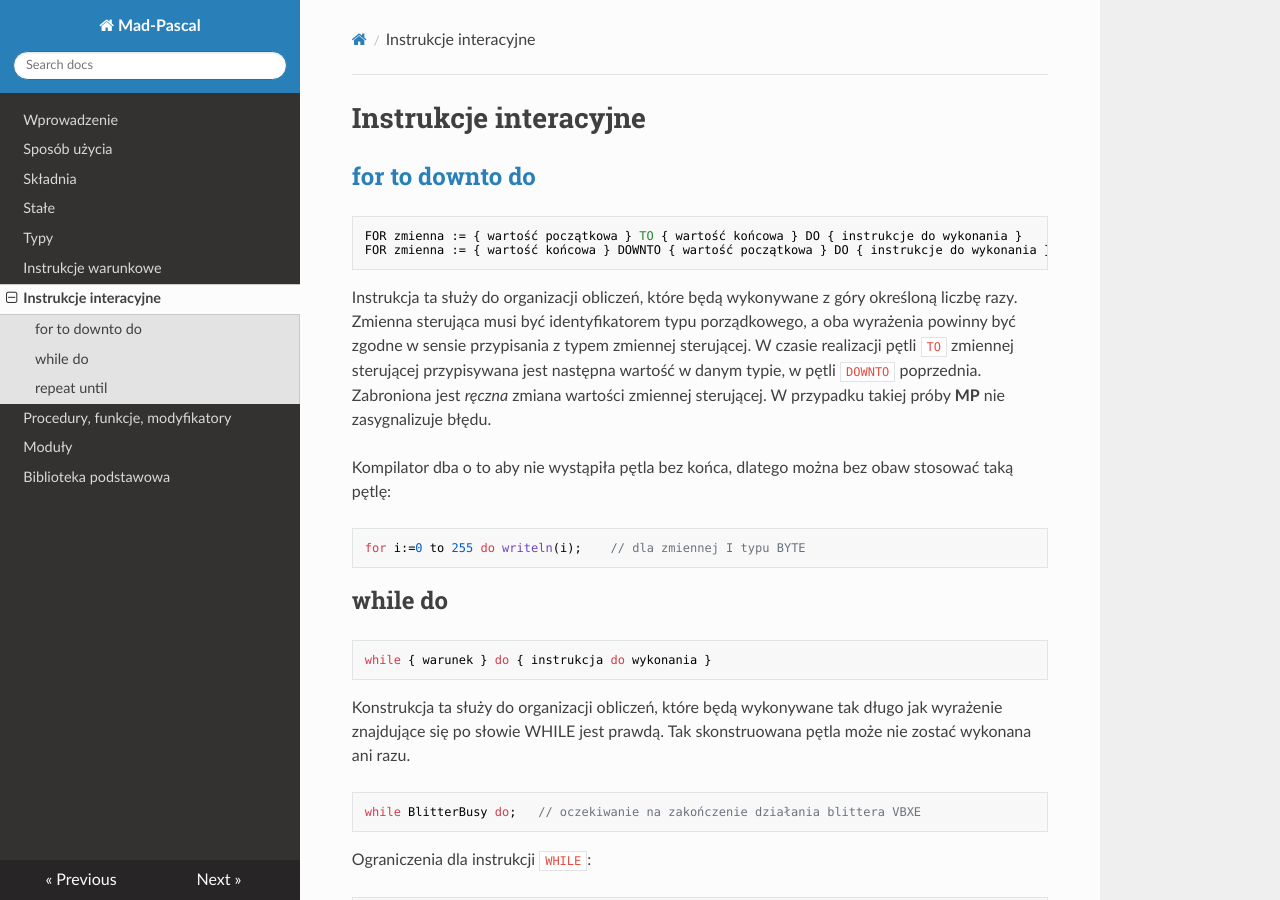
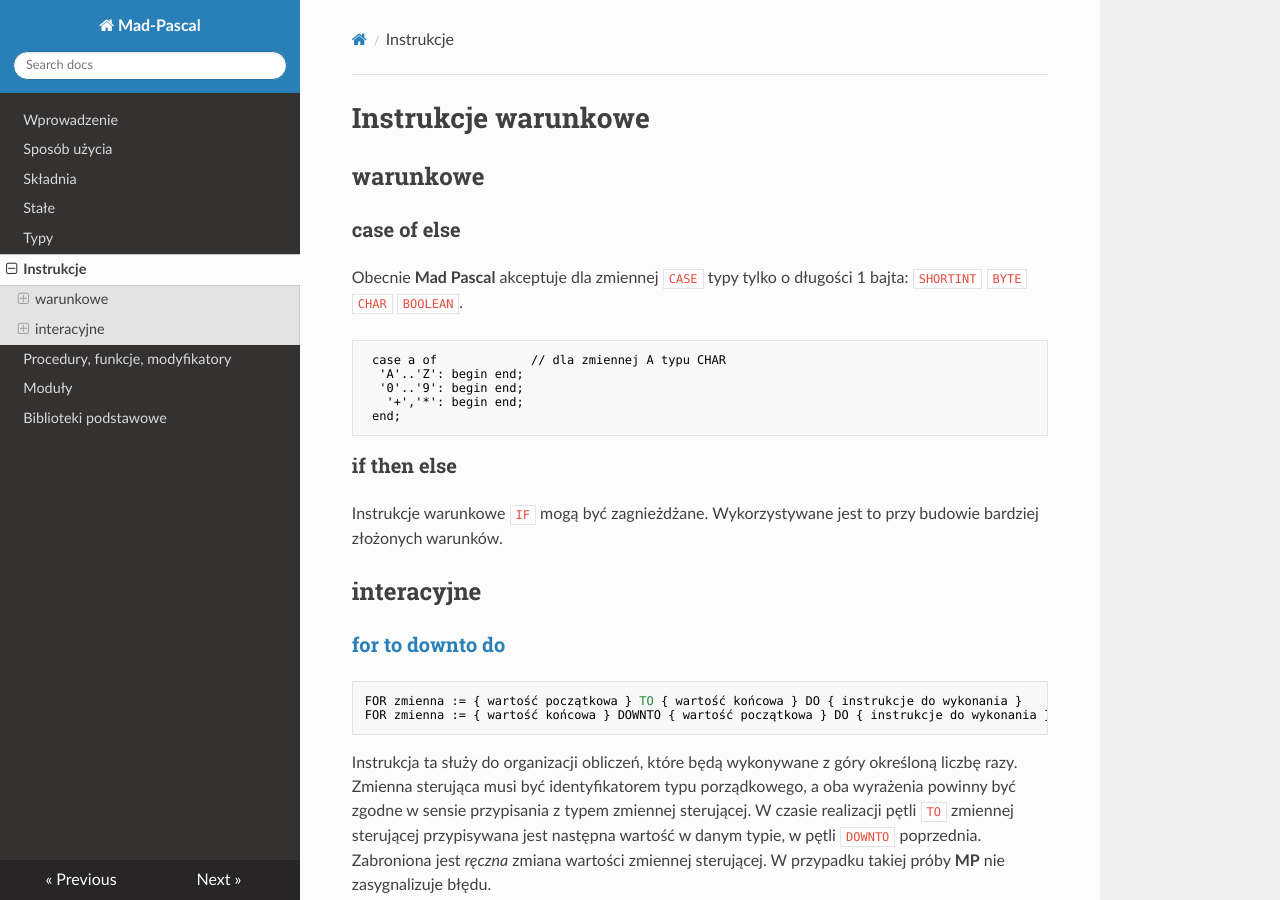
Before and after one commit to zbyti/mad-pascal-mkdocs, an MkDocs documentation site: the page built from docs/06-instrukcje.md, in a window 1280 px wide and 900 px high. Built offline with MkDocs 1.6.1, drawn with Linux system fonts in a browser that asks for light colours; nearby versions of some CDN libraries.

Commit message:
instrukcje razem

````diff
--- a/docs/07-instrukcje-iteracyjne.md
+++ b/docs/06-instrukcje.md
@@ -1,6 +1,26 @@
-# Instrukcje interacyjne
+# Instrukcje warunkowe
 
-## [for to downto do](https://www.freepascal.org/docs-html/ref/refsu57.html)
+## warunkowe
+
+### case of else
+
+Obecnie **Mad Pascal** akceptuje dla zmiennej `CASE` typy tylko o długości 1 bajta: `SHORTINT` `BYTE` `CHAR` `BOOLEAN`.
+
+```pascal
+ case a of             // dla zmiennej A typu CHAR
+  'A'..'Z': begin end;
+  '0'..'9': begin end;
+   '+','*': begin end;
+ end;
+```
+
+### if then else
+
+Instrukcje warunkowe `IF` mogą być zagnieżdżane. Wykorzystywane jest to przy budowie bardziej złożonych warunków.
+
+## interacyjne
+
+### [for to downto do](https://www.freepascal.org/docs-html/ref/refsu57.html)
 
     FOR zmienna := { wartość początkowa } TO { wartość końcowa } DO { instrukcje do wykonania }
     FOR zmienna := { wartość końcowa } DOWNTO { wartość początkowa } DO { instrukcje do wykonania }
@@ -11,7 +31,7 @@ Kompilator dba o to aby nie wystąpiła pętla bez końca, dlatego można bez ob
 
     for i:=0 to 255 do writeln(i);    // dla zmiennej I typu BYTE
 
-## while do
+### while do
 
     while { warunek } do { instrukcja do wykonania }
 
@@ -23,7 +43,7 @@ Ograniczenia dla instrukcji `WHILE`:
 
     while i<=255 do inc(i); // pętla bez końca gdy zmienna I typu BYTE
 
-## [repeat until](https://www.freepascal.org/docs-html/ref/refsu59.html)
+### [repeat until](https://www.freepascal.org/docs-html/ref/refsu59.html)
 
     repeat
       { instrukcje do wykonania }
--- a/mkdocs.yml
+++ b/mkdocs.yml
@@ -6,8 +6,7 @@ nav:
     - Składnia: 03-skladnia.md
     - Stałe: 04-stale.md
     - Typy: 05-typy.md
-    - Instrukcje warunkowe: 06-instrukcje-warunkowe.md
-    - Instrukcje interacyjne: 07-instrukcje-iteracyjne.md
-    - Procedury, funkcje, modyfikatory: 08-procedury-funkcje.md
-    - Moduły: 09-moduly.md
-    - Biblioteka podstawowa: 10-biblioteka-podstawowa.md
+    - Instrukcje: 06-instrukcje.md
+    - Procedury, funkcje, modyfikatory: 07-procedury-funkcje.md
+    - Moduły: 08-moduly.md
+    - Biblioteki podstawowe: 09-biblioteki-podstawowe.md
````
Also changed, not shown: docs/06-instrukcje-warunkowe.md (deleted, +0 -17 lines), docs/09-biblioteki-podstawowe.md (renamed from docs/10-biblioteka-podstawowa.md, +1 -1 lines), docs/07-procedury-funkcje.md (renamed from docs/08-procedury-funkcje.md), docs/08-moduly.md (renamed from docs/09-moduly.md).
